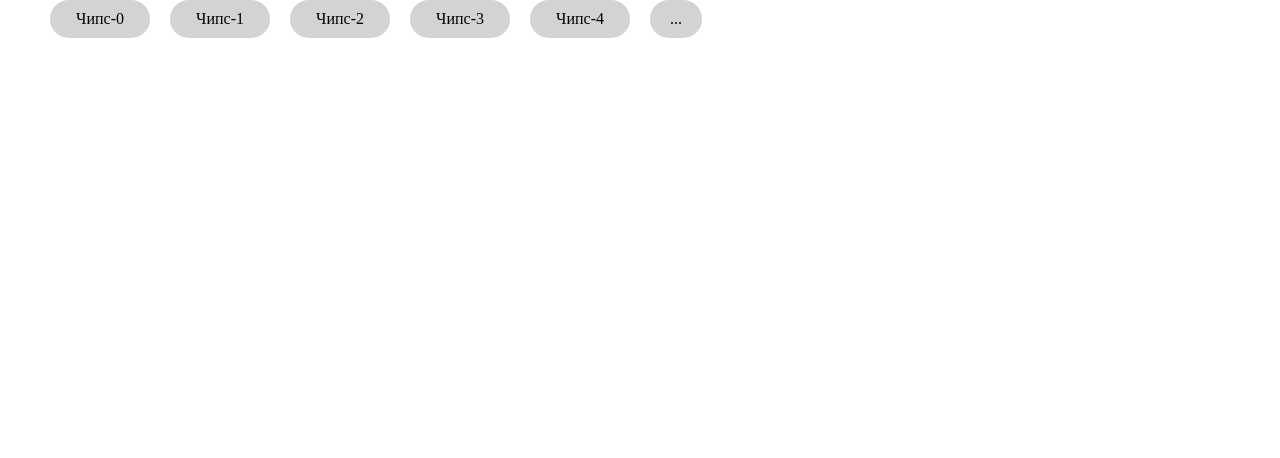
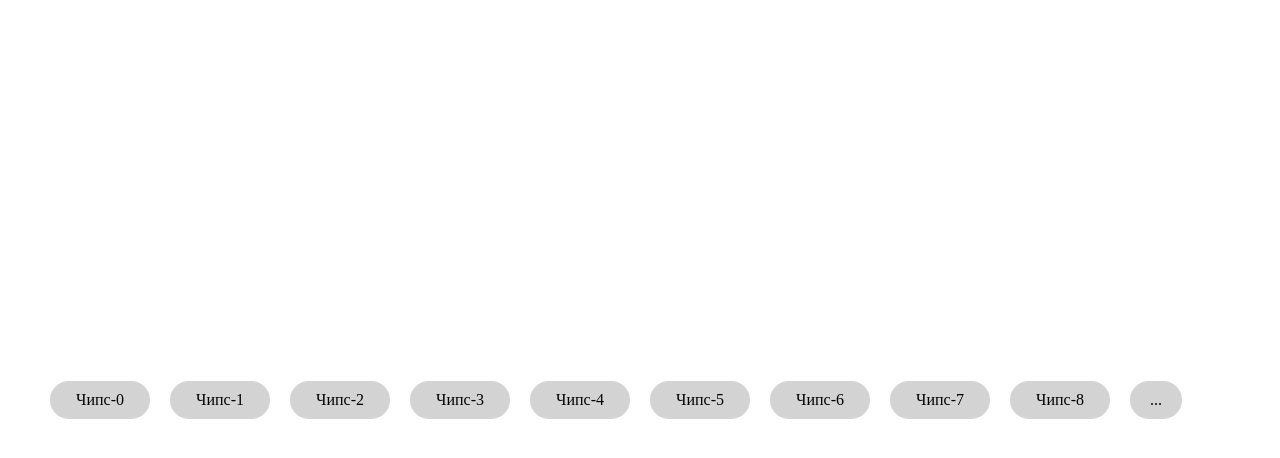
Before and after one commit to AlexBalyanov/sirius-test-task, a React (Vite) app: page / in a window 1280 px wide. Shown: the top 458 px of the page. Built offline with nearby package versions, Linux system fonts and the light colour scheme.

Commit message:
wip: добавил расчет ширины контейнера с чипсами и добавление кнопки попапа

```diff
--- a/src/app/App.module.css
+++ b/src/app/App.module.css
@@ -1,3 +1,6 @@
 .container {
+  display: flex;
+  align-items: center;
+  min-height: 100vh;
   padding-inline: 50px;
 }
--- a/src/app/App.tsx
+++ b/src/app/App.tsx
@@ -25,8 +25,6 @@ const App = () => {
     });
   };
 
-  console.log(selectedIds);
-
   return (
     <main className={styles.container}>
       <ChipList
--- a/src/components/ChipList/ChipList.module.css
+++ b/src/components/ChipList/ChipList.module.css
@@ -1,12 +1,23 @@
+.container {
+  position: relative;
+  width: 100%;
+}
+
 .list {
-  display: flex;
-  gap: 20px;
+  width: 100%;
   margin: 0;
   padding: 0;
   list-style: none;
 }
 
-.item, .moreItem {
+.list,
+.measureList {
+  display: flex;
+  gap: 20px;
+}
+
+.item,
+.moreItem {
   flex: 0 0 auto;
 }
 
@@ -35,3 +46,17 @@
   max-width: 450px;
   list-style: none;
 }
+
+.measureList {
+  position: absolute;
+  top: 0;
+  left: 0;
+  width: max-content;
+  height: 0;
+  margin: 0;
+  padding: 0;
+  overflow: hidden;
+  pointer-events: none;
+  visibility: hidden;
+  list-style: none;
+}
--- a/src/components/ChipList/ChipList.tsx
+++ b/src/components/ChipList/ChipList.tsx
@@ -6,6 +6,7 @@ import {
   PopoverPortal,
   PopoverTrigger,
 } from "@radix-ui/react-popover";
+import { useLayoutEffect, useRef, useState } from "react";
 
 export type TChipListItem = {
   id: string;
@@ -21,12 +22,82 @@ type TChipListProps = {
 const ChipList = (props: TChipListProps) => {
   const { items, selectedIds = [], onSelect } = props;
 
-  const visibleCount = 5;
+  const listRef = useRef<HTMLUListElement | null>(null);
+  const measureListRef = useRef<HTMLUListElement | null>(null);
+  const measureItemsRef = useRef<(HTMLLIElement | null)[]>([]);
+  const measureMoreRef = useRef<HTMLLIElement | null>(null);
+
+  const [listWidth, setListWidth] = useState(0);
+
+  const [visibleCount, setVisibleCount] = useState(items.length);
   const visibleItems = items.slice(0, visibleCount);
   const hiddenItems = items.slice(visibleCount);
 
+  useLayoutEffect(() => {
+    const listElement = listRef.current;
+
+    if (!listElement) return;
+
+    const updateListWidth = () => {
+      setListWidth(listElement.getBoundingClientRect().width);
+    };
+
+    updateListWidth();
+
+    const observer = new ResizeObserver(updateListWidth);
+    observer.observe(listElement);
+
+    return () => {
+      observer.disconnect();
+    };
+  }, []);
+
+  useLayoutEffect(() => {
+    if (listWidth === 0) {
+      return;
+    }
+
+    const measureListElement = measureListRef.current;
+
+    if (!measureListElement) {
+      return;
+    }
+
+    const gap = parseFloat(getComputedStyle(measureListElement).columnGap) || 0;
+
+    const chipWidths = items.map((_, index) => {
+      return measureItemsRef.current[index]?.getBoundingClientRect().width ?? 0;
+    });
+
+    const moreButtonWidth =
+      measureMoreRef.current?.getBoundingClientRect().width ?? 0;
+
+    for (let count = items.length; count >= 0; count -= 1) {
+      const hiddenCount = items.length - count;
+
+      const chipsWidth = chipWidths
+        .slice(0, count)
+        .reduce((sum, width) => sum + width, 0);
+
+      const chipsGapsWidth = Math.max(count - 1, 0) * gap;
+
+      const moreWidth =
+        hiddenCount > 0 ? moreButtonWidth + (count > 0 ? gap : 0) : 0;
+
+      const totalWidth = chipsWidth + chipsGapsWidth + moreWidth;
+
+      if (totalWidth <= listWidth) {
+        setVisibleCount(count);
+        return;
+      }
+    }
+
+    setVisibleCount(0);
+  }, [items, listWidth]);
+
   return (
-    <ul className={styles.list}>
+    <div className={styles.container}>
+      <ul className={styles.list} ref={listRef}>
         {visibleItems.map((item) => (
           <li key={item.id} className={styles.item}>
             <Chip
@@ -71,6 +142,26 @@ const ChipList = (props: TChipListProps) => {
           </li>
         )}
       </ul>
+
+      <ul className={styles.measureList} ref={measureListRef}>
+        {items.map((item, index) => (
+          <li
+            key={item.id}
+            ref={(element) => {
+              measureItemsRef.current[index] = element;
+            }}
+          >
+            <Chip>{item.label}</Chip>
+          </li>
+        ))}
+
+        <li ref={measureMoreRef}>
+          <button className={styles.moreButton} type="button">
+            ...
+          </button>
+        </li>
+      </ul>
+    </div>
   );
 };
 
```
Lines whose indentation alone changed are shown as unchanged.
